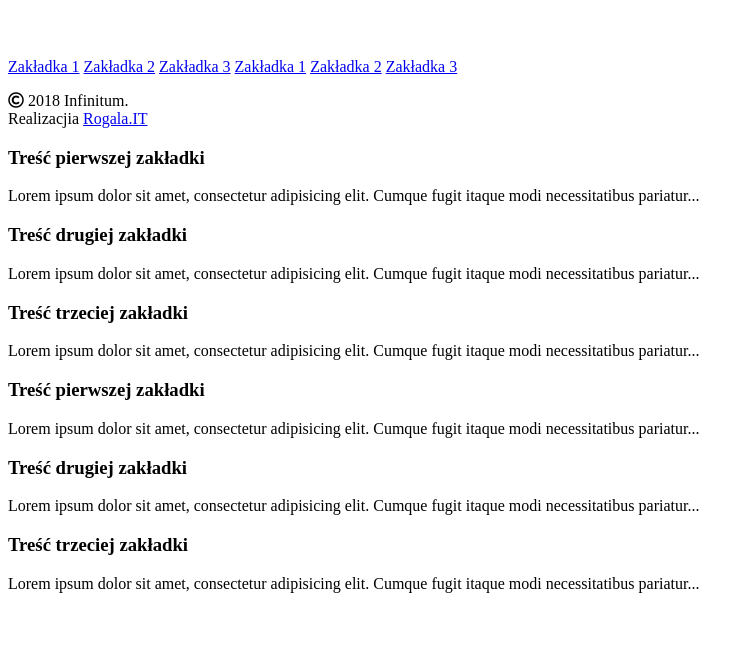
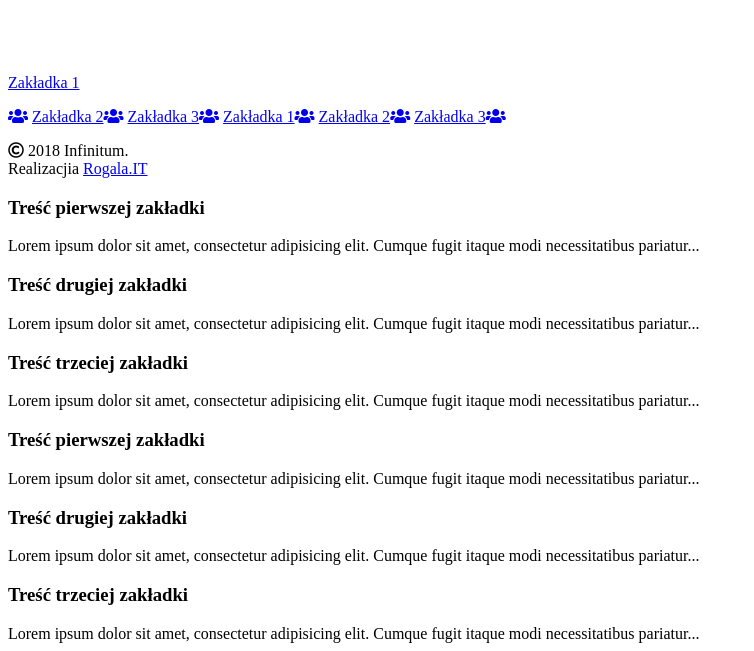
Before and after one commit to leszek3737/pageMarketingEvent, a website: page src/index.html in a window 1280 px wide. Shown: the part 7534-8185 px from the top of the page, without its empty margins (0-754 px from the left). Before the commit the page ends 8135 px from the top, so only its background shows below. Drawn offline with Linux system fonts and the light colour scheme.

Commit message:
Add list to main menu and tabs in content

```diff
--- a/src/index.html
+++ b/src/index.html
@@ -14,13 +14,16 @@
     <nav class="navMain">
         <button class="navMain--btn"><i class="fas fa-angle-right"></i></button>
         <img src="./img/Logo-Infinitum.svg" alt="" class="navMain--logo">
-        <div class="tabs__items">
-            <a href="#tab1" class="btn__mainNav tabs--link  active">Zakładka 1</a>
-            <a href="#tab2" class="btn__mainNav tabs--link">Zakładka 2</a>
-            <a href="#tab3" class="btn__mainNav tabs--link">Zakładka 3</a>
-            <a href="#tab4" class="btn__mainNav tabs--link">Zakładka 1</a>
-            <a href="#tab5" class="btn__mainNav tabs--link">Zakładka 2</a>
-            <a href="#tab6" class="btn__mainNav tabs--link">Zakładka 3</a>
+        <div class="navMain__menu">
+            <div class="tabs__items navMain__items">
+                <a href="#tab1" class="navMain--item btn__mainNav tabs--link  active">
+                    <p>Zakładka 1</p><i class="fas fa-users"></i></a>
+                <a href="#tab2" class="navMain--item btn__mainNav tabs--link">Zakładka 2<i class="fas fa-users"></i></a>
+                <a href="#tab3" class="navMain--item btn__mainNav tabs--link">Zakładka 3<i class="fas fa-users"></i></a>
+                <a href="#tab4" class="navMain--item btn__mainNav tabs--link">Zakładka 1<i class="fas fa-users"></i></a>
+                <a href="#tab5" class="navMain--item btn__mainNav tabs--link">Zakładka 2<i class="fas fa-users"></i></a>
+                <a href="#tab6" class="navMain--item btn__mainNav tabs--link">Zakładka 3<i class="fas fa-users"></i></a>
+            </div>
         </div>
         <div class="navMain__footer text-center">
             <p class="text-black "> <i class="far fa-copyright "></i> 2018 Infinitum.<br> Realizacjia <a class="btn--myWWW" href="http://rogala.it/ ">Rogala.IT</a> </p>
--- a/src/scss/components/_btn.scss
+++ b/src/scss/components/_btn.scss
@@ -1,6 +1,7 @@
 .btn {
     &__mainNav {
-        @include c-btn(0, "out", $red);
+        @include c-btn("lg", 0);
+        border-radius: 10rem;
     }
     &--myWWW {
         @include c-badge($primary);
--- a/src/scss/components/_nav.scss
+++ b/src/scss/components/_nav.scss
@@ -2,7 +2,7 @@
     background: $bg-nav-main;
     height: 100%;
     width: 25rem;
-    @include fixed(left);
+    @include c-fixed(left);
     left: -25rem;
     transition: left 0.5s linear;
     &.active {
@@ -32,6 +32,21 @@
         max-width: 100%;
         height: 25rem;
     }
+    &__items {
+        @include c-flex("column", 0, 0, "end");
+        margin-right: -4rem;
+        transition: margin-right 0.5s linear;
+    }
+    &--item {
+        @include c-flex("row", 0, "between", "center");
+        width: 28rem;
+        margin: 1rem;
+        margin-right: 0;
+        & > i {}
+        & > p {
+            margin: 0;
+        }
+    }
     &__footer {
         width: 100%;
         position: absolute;
@@ -50,5 +65,11 @@
         &--btn {
             display: none;
         }
+        &__items {
+            margin-right: 0;
+        }
+        &--item {
+            width: 24rem;
+        }
     }
 }
--- a/src/scss/components/_tabs.scss
+++ b/src/scss/components/_tabs.scss
@@ -1,14 +1,6 @@
 .tabs {
     &__items {
         list-style-type: none;
-    }
-    &--link {
-        text-decoration: none;
-        color: #333;
-        &.active {
-            background: #EC185D;
-            color: #fff;
-        }
     }
     &__content {
         display: none;
```
Also changed, not shown: src/scss/mixin.scss (+95 -10 lines).
